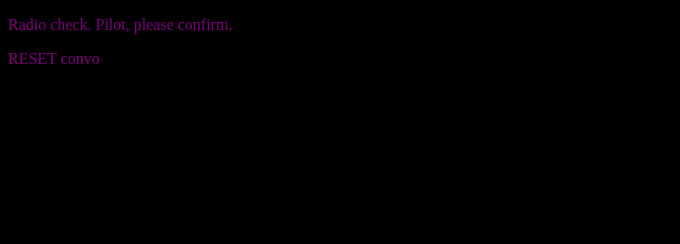
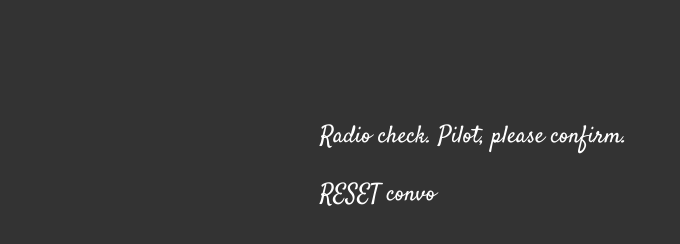
Before and after one commit to kpcomcast/communication-log, a plain HTML site: page index.html in a window 1280 px wide. Shown: the whole page, without its empty margins (0-680 px from the left). Drawn offline with Linux system fonts and the light colour scheme.

Commit message:
Updated fonts sizing and coloring

```diff
--- a/index.html
+++ b/index.html
@@ -2,6 +2,7 @@
 <html>
    <head>
       <link rel="stylesheet" type="text/css" href="style.css">
+   <link href="https://fonts.googleapis.com/css?family=Satisfy" rel="stylesheet">
    </head>
 <body>
       <p>Radio check. Pilot, please confirm.</p>
--- a/style.css
+++ b/style.css
@@ -1,4 +1,7 @@
 body {
-    color: purple;
-    background-color: black;
+    color: white;
+    background-color: #333;
+    font-size: 150%;
+    font-family: 'Satisfy', cursive;
+    margin: 5em 25%;
 }
```
